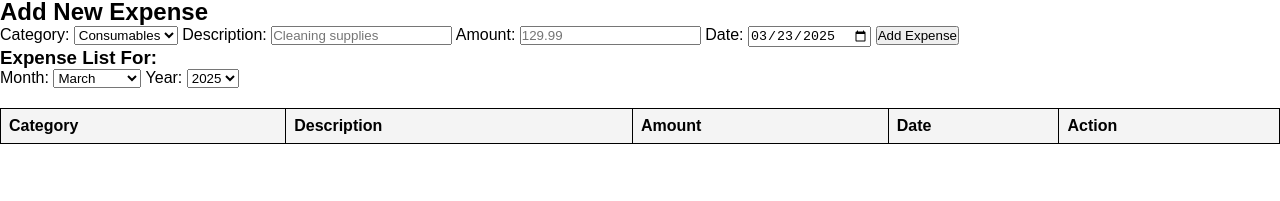
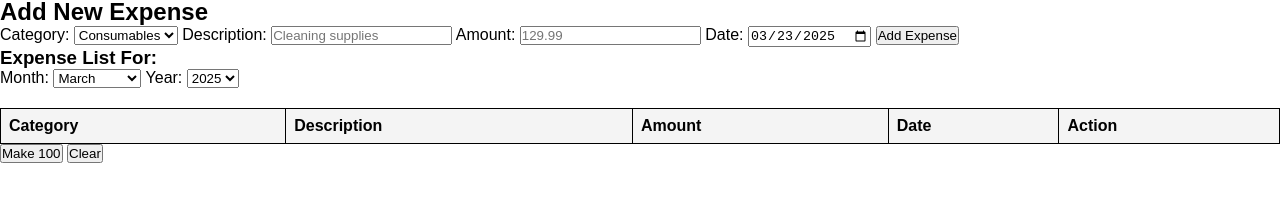
Before and after one commit to iphonemd/Cleaning-manager, a plain HTML site: page expenses.html in a window 1280 px wide. Shown: the part 73-274 px from the top of the page. Drawn offline with Linux system fonts and the light colour scheme.

Commit message:
added test buttons expenses.html
button to add 100 expenses and button to clear local storage

```diff
--- a/expenses.html
+++ b/expenses.html
@@ -68,6 +68,9 @@
         <tbody id="expense-list"></tbody>
     </table>
 
+    <button onclick="generateRandomExpenses(100)">Make 100</button>
+    <button onclick="localStorage.clear()">Clear</button>
+
     <script src="scripts/date-utils.js"></script>
     <script src="scripts/expenses.js"></script>
 </body>
```
